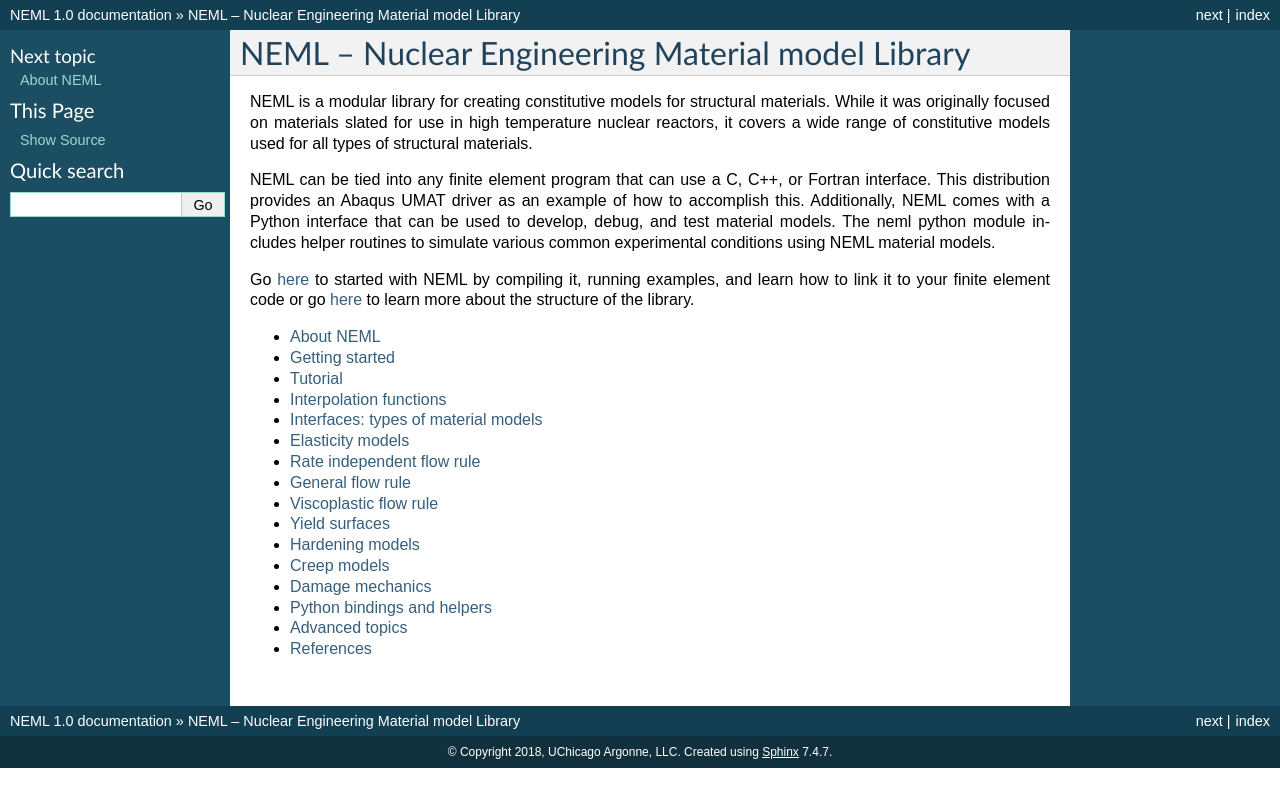
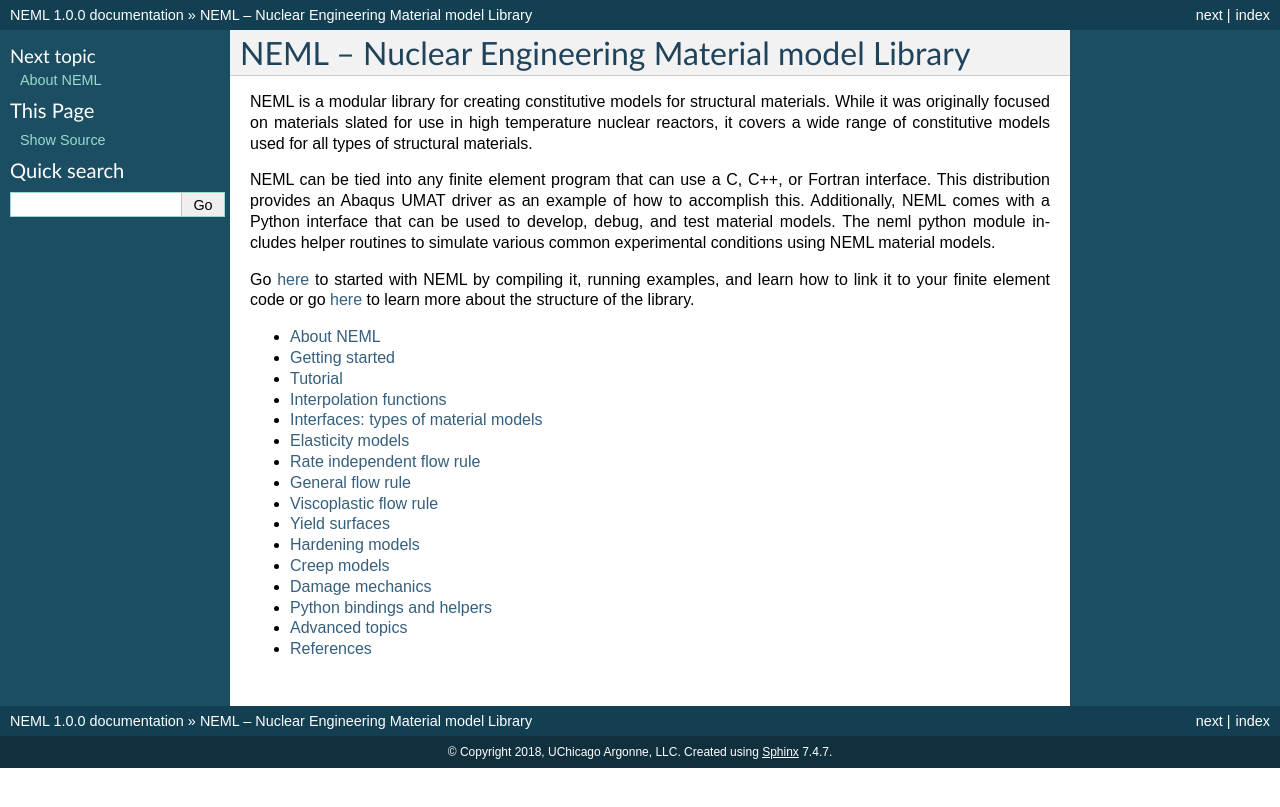
Before and after one commit to Argonne-National-Laboratory/neml, a Sphinx documentation site: the page built from doc/sphinx/index.rst, in a window 1280 px wide. Shown: the top 807 px of the page. Built offline with Sphinx 7.4.7, drawn with Linux system fonts in a browser that asks for light colours; formulas are drawn with MathJax 3.

```diff
--- a/CMakeLists.txt
+++ b/CMakeLists.txt
@@ -1,5 +1,8 @@
 CMAKE_MINIMUM_REQUIRED(VERSION 3.1)
 project(NEML LANGUAGES CXX)
+
+### Version ###
+set(NEML_version 1.0.0)
 
 ### Setup modules ###
 set(CMAKE_MODULE_PATH ${CMAKE_MODULE_PATH} "${CMAKE_SOURCE_DIR}/cmake/Modules/")
--- a/doc/sphinx/conf.py
+++ b/doc/sphinx/conf.py
@@ -13,9 +13,17 @@
 # documentation root, use os.path.abspath to make it absolute, like shown here.
 #
 import os
+import subprocess
 import sys
 sys.path.insert(0, os.path.abspath('.'))
 sys.path.insert(0, os.path.join(os.path.abspath('.'), '../..'))
+
+# -- readthedocs.io doxygen build --------------------------------------------
+rtdb = os.environ.get('READTHEDOCS', NONE) == 'TRUE'
+
+if rtdb:
+  subprocess.call('cd ../doxygen; doxygen', shell = True)
+
 
 # -- Project information -----------------------------------------------------
 
@@ -24,9 +32,9 @@ copyright = u'2018, UChicago Argonne, LLC'
 author = u'Argonne National Laboratory'
 
 # The short X.Y version
-version = u'1.0'
+version = u'1.0.0'
 # The full version, including alpha/beta/rc tags
-release = u'1.0'
+release = u'1.0.0'
 
 
 # -- General configuration ---------------------------------------------------
```
Also changed, not shown: README.md (+1 -1 lines).
